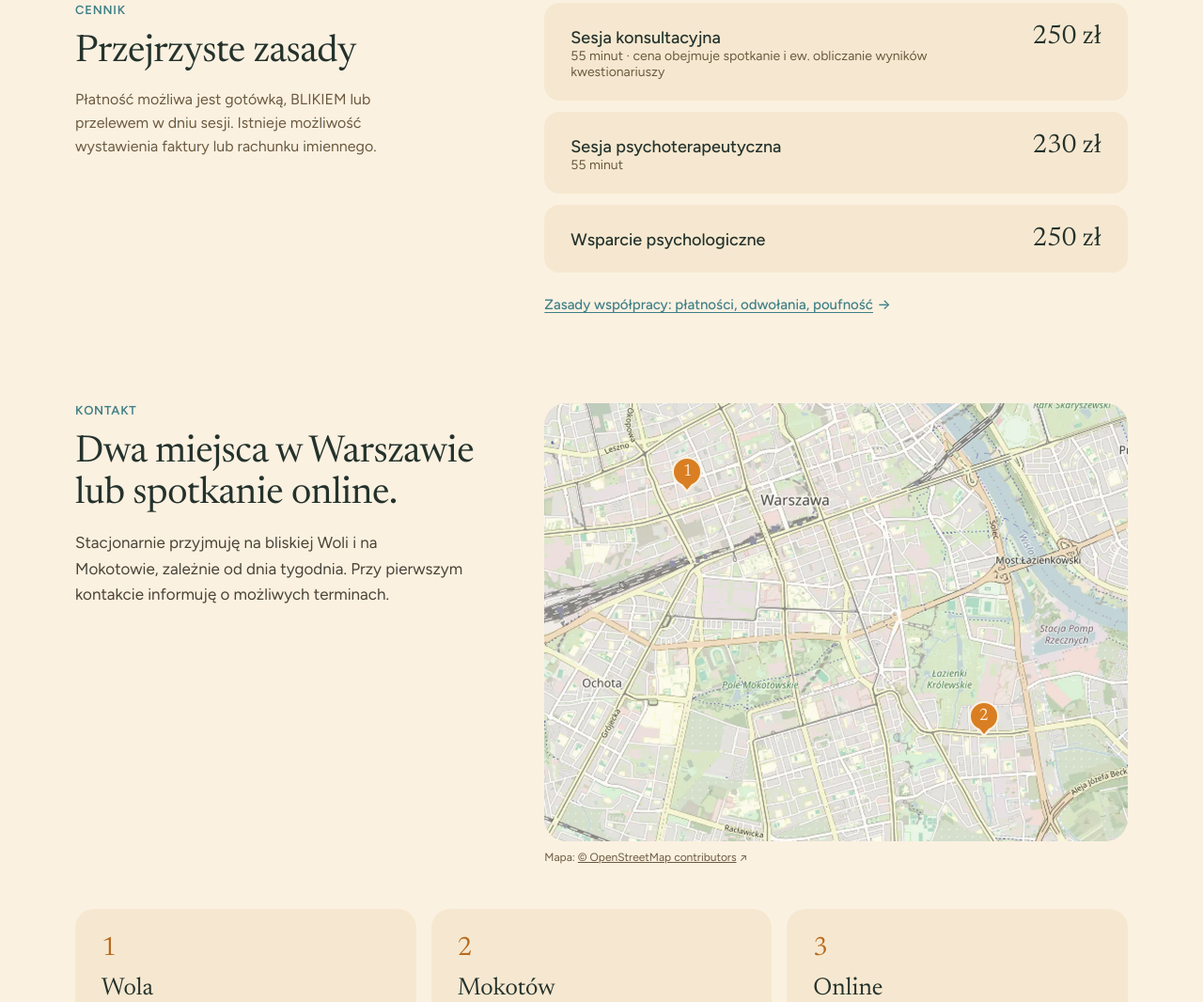
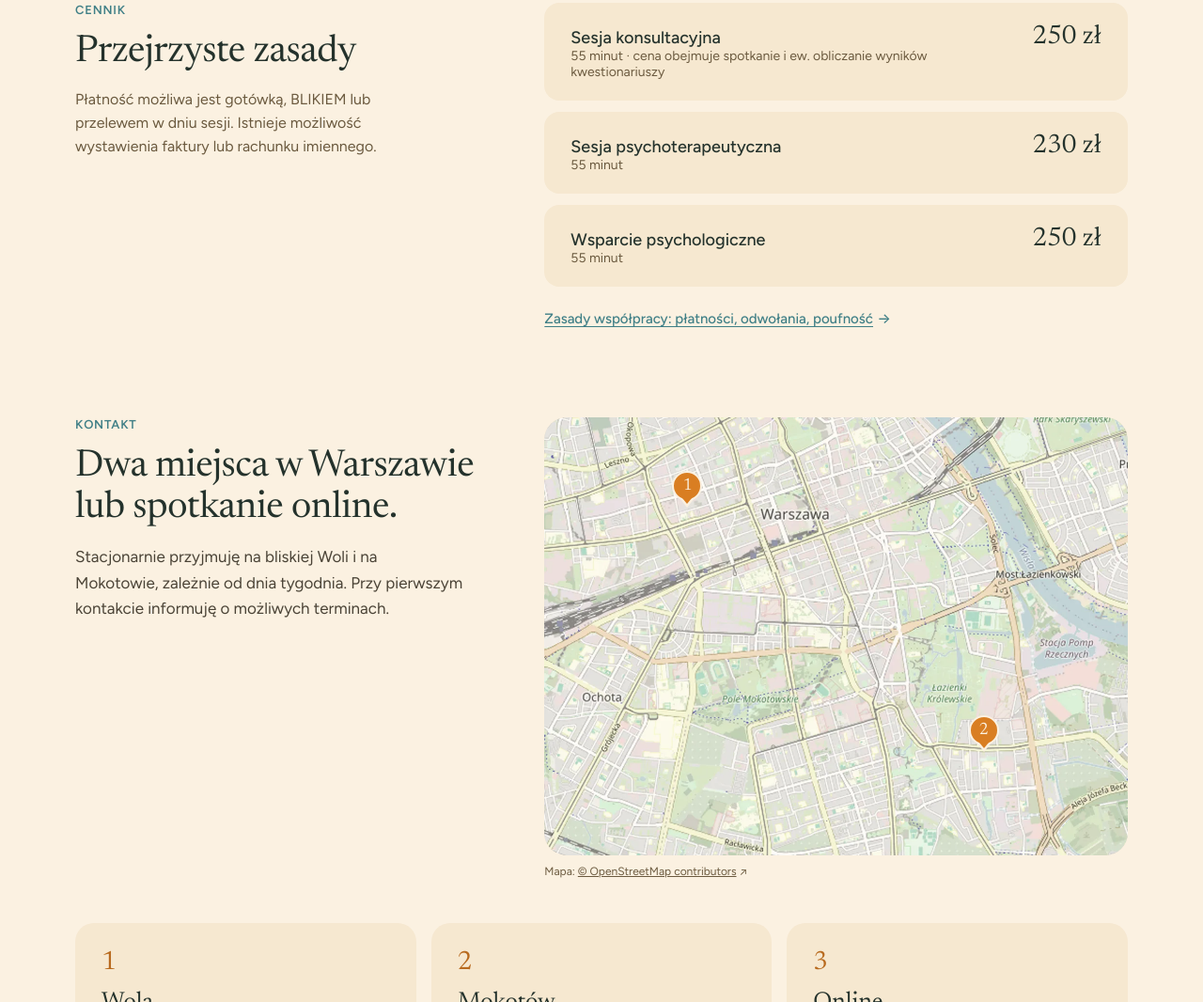
Before and after one commit to khamer1410/ewa-psycho-webpage, a plain HTML site: page index.html in a window 1280 px wide. Shown: the part 3461-4527 px from the top of the page at 94% size. Drawn offline with Linux system fonts and the light colour scheme.

Commit message:
Cennik: Wsparcie psychologiczne 55 minut
Co-Authored-By: Claude Opus 5.5 <noreply@anthropic.com>

```diff
--- a/index.html
+++ b/index.html
@@ -321,6 +321,7 @@
         <li class="price">
           <div>
             <div class="price__name">Wsparcie psychologiczne</div>
+            <div class="price__meta">55 minut</div>
           </div>
           <div class="price__amount">250 zł</div>
         </li>
```
